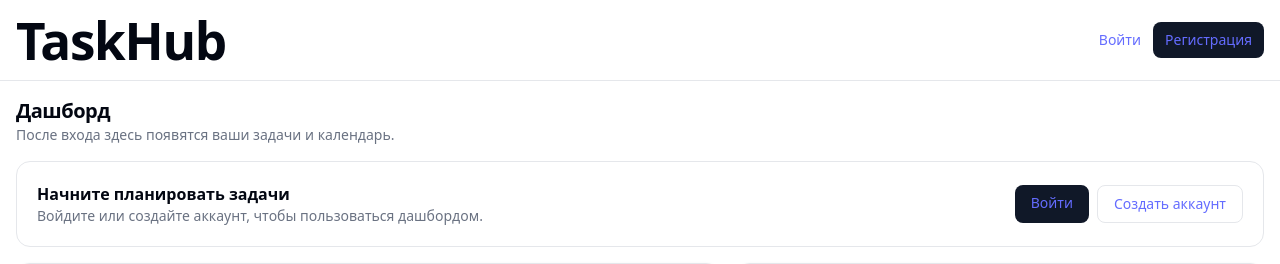
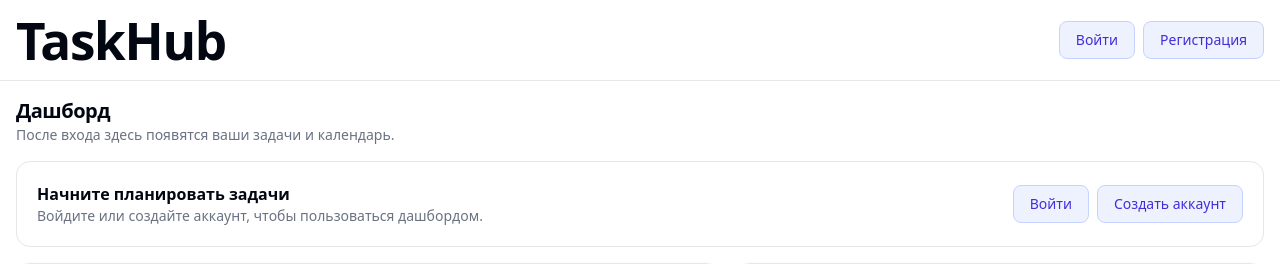
Before and after one commit to am1rch1k/TaskHub, a React (Vite) app in the folder front/: page / in a window 1280 px wide. Shown: the top 264 px of the page. Built offline with nearby package versions, Linux system fonts and the light colour scheme; no server answers.

Commit message:
fix login page

```diff
--- /dev/null
+++ b/front/src/components/auth/authActionStyle.ts
@@ -0,0 +1,2 @@
+export const authActionStyle =
+  "inline-flex items-center justify-center rounded-md border border-indigo-200 bg-indigo-50 px-4 py-2 text-sm font-medium text-indigo-700 transition-colors hover:border-indigo-300 hover:bg-indigo-100 focus-visible:outline-none focus-visible:ring-2 focus-visible:ring-indigo-400 focus-visible:ring-offset-2";
--- a/front/src/index.css
+++ b/front/src/index.css
@@ -48,15 +48,6 @@
   --sidebar-accent-foreground: oklch(0.21 0.034 264.665);
   --sidebar-border: oklch(0.928 0.006 264.531);
   --sidebar-ring: oklch(0.707 0.022 261.325);
-}
-
-a {
-  font-weight: 500;
-  color: #646cff;
-  text-decoration: inherit;
-}
-a:hover {
-  color: #535bf2;
 }
 
 body {
--- a/front/src/layouts/AppLayout.tsx
+++ b/front/src/layouts/AppLayout.tsx
@@ -1,5 +1,6 @@
 import type { ReactNode } from "react";
 import { Link } from "react-router-dom";
+import { authActionStyle } from "../components/auth/authActionStyle";
 import { getStoredUser } from "../lib/authStorage";
 
 interface AppLayoutProps {
@@ -21,11 +22,11 @@ export default function AppLayout({ children }: AppLayoutProps) {
                 Пользователь: <span className="font-medium">{user.username}</span>
               </div>
             ) : (
-              <nav className="flex items-center gap-3 text-sm" aria-label="Авторизация">
-                <Link to="/login" className="font-medium text-foreground hover:underline">
+              <nav className="flex items-center gap-2" aria-label="Авторизация">
+                <Link to="/login" className={authActionStyle}>
                   Войти
                 </Link>
-                <Link to="/register" className="rounded-md bg-primary px-3 py-2 font-medium text-primary-foreground hover:bg-primary/90">
+                <Link to="/register" className={authActionStyle}>
                   Регистрация
                 </Link>
               </nav>
--- a/front/src/lib/apiClient.ts
+++ b/front/src/lib/apiClient.ts
@@ -1,5 +1,5 @@
 const API_URL =
-  import.meta.env.VITE_API_URL ?? "http://https://taskhub-back-end.vercel.app/";
+  (import.meta.env.VITE_API_URL ?? "https://taskhub-back-end.vercel.app").replace(/\/+$/, "");
 
 interface ErrorResponse {
   message?: string;
--- a/front/src/pages/app/DashboardPage.tsx
+++ b/front/src/pages/app/DashboardPage.tsx
@@ -1,5 +1,6 @@
 import { useEffect, useState, useRef } from "react";
 import { Link } from "react-router-dom";
+import { authActionStyle } from "../../components/auth/authActionStyle";
 import type { Task } from "../../types/task";
 import { getStoredUser } from "../../lib/authStorage";
 import {
@@ -206,11 +207,11 @@ export default function DashboardPage() {
               Войдите или создайте аккаунт, чтобы пользоваться дашбордом.
             </p>
           </div>
-          <div className="flex shrink-0 gap-2 text-sm">
-            <Link to="/login" className="rounded-md bg-primary px-4 py-2 font-medium text-primary-foreground hover:bg-primary/90">
+          <div className="flex flex-wrap gap-2">
+            <Link to="/login" className={authActionStyle}>
               Войти
             </Link>
-            <Link to="/register" className="rounded-md border px-4 py-2 font-medium text-foreground hover:bg-accent">
+            <Link to="/register" className={authActionStyle}>
               Создать аккаунт
             </Link>
           </div>
--- a/front/src/pages/auth/RegisterPage.tsx
+++ b/front/src/pages/auth/RegisterPage.tsx
@@ -34,8 +34,8 @@ export default function RegisterPage() {
         return;
       }
 
-      // Можно сразу логинить, но для простоты отправим на /login
-      navigate("/login");
+      localStorage.setItem("taskhub_user", JSON.stringify(response.user));
+      navigate("/", { replace: true });
     } catch (err) {
       setError(
         err instanceof Error ? err.message : "Ошибка при обращении к серверу"
```
